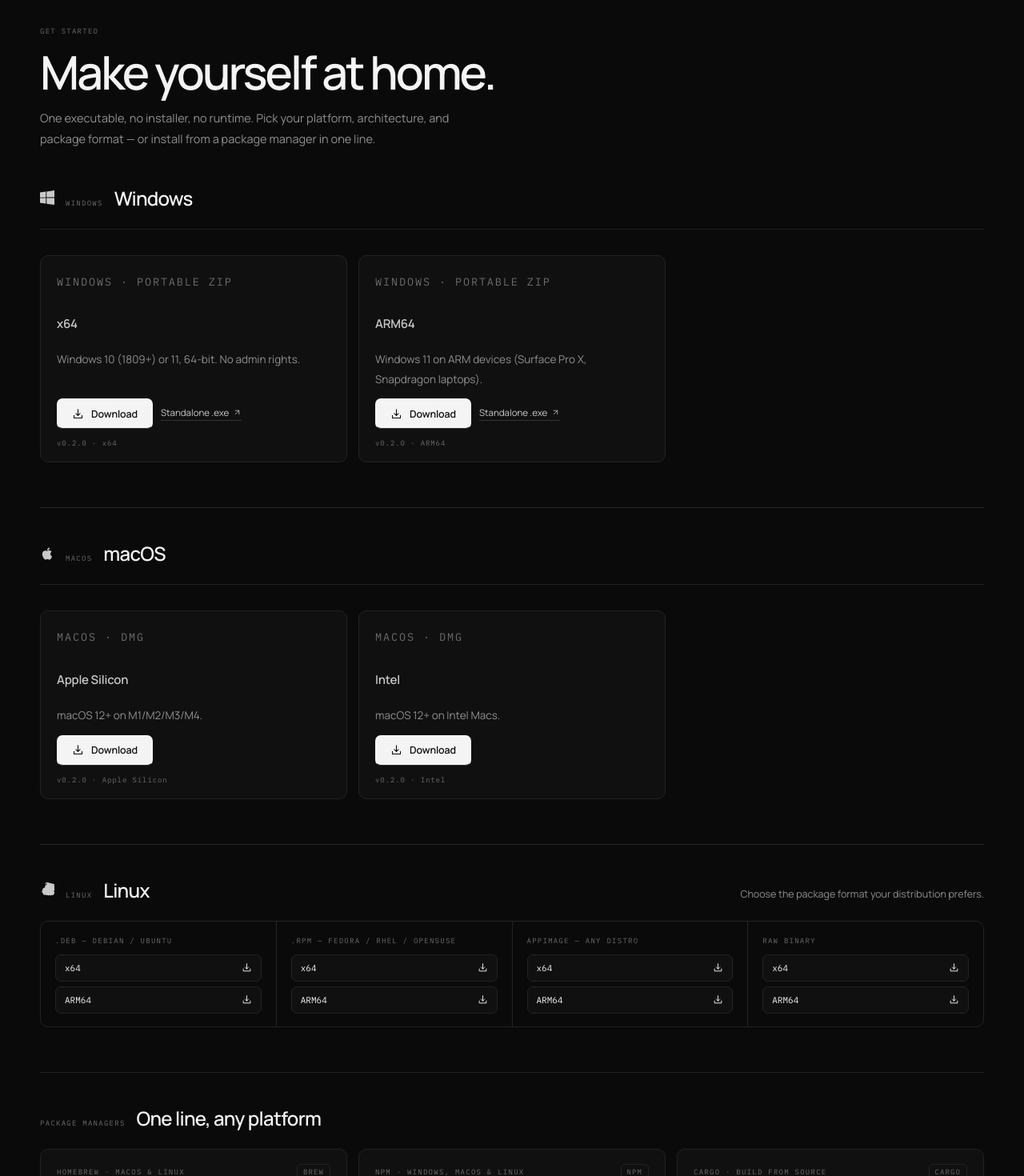
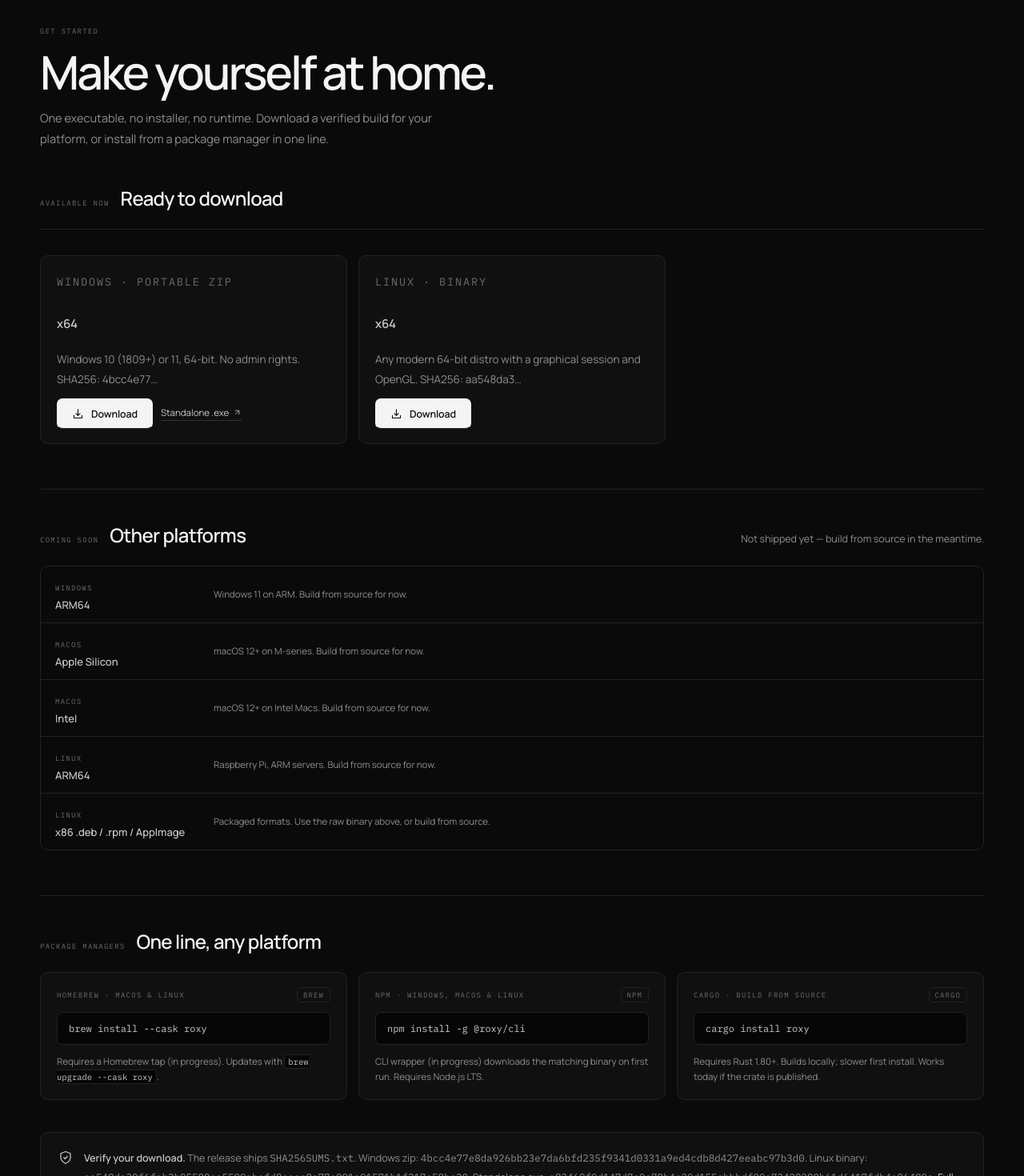
Before and after one commit to RoaraxAli/ROXY-web, a Next.js app: page /install in a window 1280 px wide. Shown: the part 100-1570 px from the top of the page at 80% size. Built offline with nearby package versions, Linux system fonts and the light colour scheme.

Commit message:
fix: align install page to real release assets with checksums

```diff
--- a/app/marketing.css
+++ b/app/marketing.css
@@ -684,6 +684,16 @@ html[data-theme='light'] .marketing-shell .btn-primary:hover { background: #3030
 .pkg-note { margin: 0; font-size: 11.5px; line-height: 1.65; color: var(--muted); }
 .pkg-note code { font-size: 10.5px; padding: 1px 4px; border: 1px solid var(--line); border-radius: 4px; background: var(--bg-sunk); color: var(--text-soft); }
 
+.coming-grid { display: flex; flex-direction: column; border: 1px solid var(--line); border-radius: var(--radius); overflow: hidden; }
+.coming-row { display: grid; grid-template-columns: 180px 1fr; gap: 18px; align-items: center; padding: 13px 18px; border-bottom: 1px solid var(--line); }
+.coming-row:last-child { border-bottom: 0; }
+.coming-row b { display: block; margin-top: 4px; font-size: 13px; font-weight: 520; color: var(--text-soft); }
+.coming-note { font-size: 11.5px; color: var(--muted); line-height: 1.6; }
+
+@media (max-width: 700px) {
+  .coming-row { grid-template-columns: minmax(0, 1fr); gap: 6px; }
+}
+
 @media (max-width: 1080px) {
   .linux-matrix { grid-template-columns: repeat(2, 1fr); }
   .pkg-grid { grid-template-columns: minmax(0, 1fr); }
--- a/content/install-content.tsx
+++ b/content/install-content.tsx
@@ -1,36 +1,20 @@
-import { Download, Github, Shield, Terminal, ChevronDown, ArrowUpRight, Cpu, Globe } from '../components/icons'
+import { Download, Github, Shield, Terminal, ChevronDown, ArrowUpRight } from '../components/icons'
 
-const WinLogo = () => <svg width="18" height="18" viewBox="0 0 24 24" fill="currentColor" aria-hidden="true"><path d="M0 3.449L9.75 2.1v9.45H0m10.95-9.6L24 0v11.4H10.95M0 12.6h9.75v9.45L0 20.699M10.95 12.6H24V24l-12.9-1.8" /></svg>
-const MacLogo = () => <svg width="18" height="18" viewBox="0 0 24 24" fill="currentColor" aria-hidden="true"><path d="M18.71 19.5c-.83 1.24-1.71 2.45-3.05 2.47-1.34.03-1.77-.79-3.29-.79-1.53 0-2 .77-3.27.82-1.31.05-2.3-1.32-3.14-2.53C4.25 17 2.94 12.45 4.7 9.39c.87-1.52 2.43-2.48 4.12-2.51 1.28-.02 2.5.87 3.29.87.78 0 2.26-1.07 3.8-.91.65.03 2.47.26 3.64 1.98-.09.06-2.17 1.28-2.15 3.81.03 3.02 2.65 4.03 2.68 4.04-.03.07-.42 1.44-1.38 2.83M13 3.5c.73-.83 1.94-1.46 2.94-1.5.13 1.17-.34 2.35-1.04 3.19-.69.85-1.83 1.51-2.95 1.42-.15-1.15.41-2.35 1.05-3.11z" /></svg>
-const LinuxLogo = () => <svg width="18" height="18" viewBox="0 0 24 24" fill="currentColor" aria-hidden="true"><path d="M12.504 0c-.155 0-.315.008-.48.021-4.227.333-3.106 3.42-3.106 3.42s.294-.353.886-.788c.48-.354 1.038-.58 1.62-.696.148-.029.27-.044.36-.05.14-.01.25.01.32.08.09.09.1.23.03.4-.07.17-.2.34-.35.5-.09.09-.18.17-.27.24-.99.78-2.2 1.4-2.78 2.45-.45.8-.68 1.7-.68 2.67 0 .3.02.6.06.9-.96-.05-1.8.1-2.46.5-.98.6-1.5 1.5-1.5 2.5 0 .42.08.83.23 1.2-.4.25-.7.58-.9.98-.35.7-.4 1.5-.1 2.2.3.7.9 1.2 1.7 1.4.1.03.2.05.3.07-.1.4-.1.8 0 1.2.15.6.5 1.1 1 1.4.5.3 1.1.4 1.7.3.4-.07.8-.2 1.1-.4.25.35.6.6 1 .75.5.2 1.1.2 1.6.05.3-.1.6-.25.8-.45.2.3.5.55.85.7.5.2 1.1.2 1.6 0 .35-.15.65-.35.9-.6.2.25.45.45.75.6.55.25 1.2.25 1.7 0 .35-.15.65-.4.85-.7.25.2.55.35.9.45.6.15 1.2.05 1.7-.2.45-.25.8-.6 1-1.05.1-.2.15-.4.18-.6.6-.1.95-.4 1.15-.9.25-.6.25-1.3-.05-1.9-.2-.4-.5-.7-.85-.9.15-.35.25-.75.25-1.15 0-1 .5-1.9 1.5-2.5.6-.35 1.4-.45 2.3-.4.04-.3.06-.6.06-.9 0-.95-.23-1.85-.68-2.65-.58-1.05-1.79-1.67-2.78-2.45-.09-.07-.18-.15-.27-.24-.15-.16-.28-.33-.35-.5-.07-.17-.06-.31.03-.4.07-.07.18-.09.32-.08.09.006.212.021.36.05.582.116 1.14.342 1.62.696.592.435.886.788.886.788s1.121-3.087-3.106-3.42c-.165-.013-.325-.021-.48-.021z" /></svg>
-
-const WINDOWS = [
-  { arch: 'x64', format: 'Portable ZIP', href: 'https://github.com/RoaraxAli/ROXY/releases/latest/download/roxy-windows-x64.zip', alt: 'https://github.com/RoaraxAli/ROXY/releases/latest/download/roxy.exe', note: 'Windows 10 (1809+) or 11, 64-bit. No admin rights.' },
-  { arch: 'ARM64', format: 'Portable ZIP', href: 'https://github.com/RoaraxAli/ROXY/releases/latest/download/roxy-windows-arm64.zip', alt: 'https://github.com/RoaraxAli/ROXY/releases/latest/download/roxy-arm64.exe', note: 'Windows 11 on ARM devices (Surface Pro X, Snapdragon laptops).' },
+const BUILDS = [
+  { platform: 'Windows', arch: 'x64', format: 'Portable ZIP', href: 'https://github.com/RoaraxAli/ROXY/releases/latest/download/roxy-windows-x64.zip', alt: 'https://github.com/RoaraxAli/ROXY/releases/latest/download/roxy.exe', note: 'Windows 10 (1809+) or 11, 64-bit. No admin rights. SHA256: 4bcc4e77…', sha: '4bcc4e77e8da926bb23e7da6bfd235f9341d0331a9ed4cdb8d427eeabc97b3d0' },
+  { platform: 'Linux', arch: 'x64', format: 'Binary', href: 'https://github.com/RoaraxAli/ROXY/releases/latest/download/roxy-linux', note: 'Any modern 64-bit distro with a graphical session and OpenGL. SHA256: aa548da3…', sha: 'aa548da30f6fab3b95588ae5599abefd8ccec8a77c991a91571b1f317e58bc30' },
 ]
 
-const MACOS = [
-  { arch: 'Apple Silicon', format: 'DMG', href: 'https://github.com/RoaraxAli/ROXY/releases/latest/download/roxy-macos-aarch64.dmg', note: 'macOS 12+ on M1/M2/M3/M4.' },
-  { arch: 'Intel', format: 'DMG', href: 'https://github.com/RoaraxAli/ROXY/releases/latest/download/roxy-macos-x86_64.dmg', note: 'macOS 12+ on Intel Macs.' },
-]
-
-const LINUX_DEB = [
-  { arch: 'x64', href: 'https://github.com/RoaraxAli/ROXY/releases/latest/download/roxy-linux-x86_64.deb' },
-  { arch: 'ARM64', href: 'https://github.com/RoaraxAli/ROXY/releases/latest/download/roxy-linux-aarch64.deb' },
-]
-
-const LINUX_RPM = [
-  { arch: 'x64', href: 'https://github.com/RoaraxAli/ROXY/releases/latest/download/roxy-linux-x86_64.rpm' },
-  { arch: 'ARM64', href: 'https://github.com/RoaraxAli/ROXY/releases/latest/download/roxy-linux-aarch64.rpm' },
-]
-
-const LINUX_APPIMAGE = [
-  { arch: 'x64', href: 'https://github.com/RoaraxAli/ROXY/releases/latest/download/roxy-linux-x86_64.AppImage' },
-  { arch: 'ARM64', href: 'https://github.com/RoaraxAli/ROXY/releases/latest/download/roxy-linux-aarch64.AppImage' },
+const COMING = [
+  { platform: 'Windows', arch: 'ARM64', note: 'Windows 11 on ARM. Build from source for now.' },
+  { platform: 'macOS', arch: 'Apple Silicon', note: 'macOS 12+ on M-series. Build from source for now.' },
+  { platform: 'macOS', arch: 'Intel', note: 'macOS 12+ on Intel Macs. Build from source for now.' },
+  { platform: 'Linux', arch: 'ARM64', note: 'Raspberry Pi, ARM servers. Build from source for now.' },
+  { platform: 'Linux', arch: 'x86 .deb / .rpm / AppImage', note: 'Packaged formats. Use the raw binary above, or build from source.' },
 ]
 
 const STEPS = [
-  { number: '01', title: 'Make it yours', body: <>Extract or install the package. On Linux, run <code>chmod +x roxy-*</code> for the AppImage or binary. Keep ROXY in a writable folder.</> },
+  { number: '01', title: 'Make it yours', body: <>Extract or run the binary. On Linux, run <code>chmod +x roxy-linux</code>. Keep ROXY in a writable folder.</> },
   { number: '02', title: 'Bring your models', body: <>Open <b>Models → API models</b> and add a key, or install an agent CLI. Keep your existing subscriptions and local workflows.</> },
   { number: '03', title: 'Pick up the thread', body: <>Start talking. Switch models whenever you need another perspective. Your full conversation follows you.</> },
 ]
@@ -40,62 +24,34 @@ export default function InstallContent() {
     <header className="install-head">
       <p className="mono-label">Get started</p>
       <h1>Make yourself at home.</h1>
-      <p className="install-lede">One executable, no installer, no runtime. Pick your platform, architecture, and package format — or install from a package manager in one line.</p>
+      <p className="install-lede">One executable, no installer, no runtime. Download a verified build for your platform, or install from a package manager in one line.</p>
     </header>
 
     <section className="install-group">
-      <div className="group-head"><WinLogo /><span className="mono-label">Windows</span><h2>Windows</h2></div>
+      <div className="group-head"><span className="mono-label">Available now</span><h2>Ready to download</h2></div>
       <div className="build-grid">
-        {WINDOWS.map(({ arch, format, href, alt, note }) => (
-          <article className="build-card" key={arch}>
-            <div className="build-top"><div><p className="mono-label">Windows · {format}</p><h3>{arch}</h3></div></div>
+        {BUILDS.map(({ platform, arch, format, href, alt, note }) => (
+          <article className="build-card" key={`${platform}-${arch}`}>
+            <div className="build-top"><div><p className="mono-label">{platform} · {format}</p><h3>{arch}</h3></div></div>
             <p className="build-note">{note}</p>
             <div className="build-actions">
               <a className="btn btn-primary" href={href}><Download size={15} /> Download</a>
               {alt && <a className="build-alt" href={alt}>Standalone .exe <ArrowUpRight size={11} /></a>}
             </div>
-            <span className="build-version">v0.2.0 · {arch}</span>
           </article>
         ))}
       </div>
     </section>
 
     <section className="install-group">
-      <div className="group-head"><MacLogo /><span className="mono-label">macOS</span><h2>macOS</h2></div>
-      <div className="build-grid">
-        {MACOS.map(({ arch, format, href, note }) => (
-          <article className="build-card" key={arch}>
-            <div className="build-top"><div><p className="mono-label">macOS · {format}</p><h3>{arch}</h3></div></div>
-            <p className="build-note">{note}</p>
-            <div className="build-actions"><a className="btn btn-primary" href={href}><Download size={15} /> Download</a></div>
-            <span className="build-version">v0.2.0 · {arch}</span>
-          </article>
+      <div className="group-head"><span className="mono-label">Coming soon</span><h2>Other platforms</h2><p className="group-lede">Not shipped yet — build from source in the meantime.</p></div>
+      <div className="coming-grid">
+        {COMING.map(({ platform, arch, note }) => (
+          <div className="coming-row" key={`${platform}-${arch}`}>
+            <div><span className="mono-label">{platform}</span><b>{arch}</b></div>
+            <span className="coming-note">{note}</span>
+          </div>
         ))}
-      </div>
-    </section>
-
-    <section className="install-group">
-      <div className="group-head"><LinuxLogo /><span className="mono-label">Linux</span><h2>Linux</h2><p className="group-lede">Choose the package format your distribution prefers.</p></div>
-      <div className="linux-matrix">
-        <div className="matrix-col">
-          <p className="mono-label">.deb — Debian / Ubuntu</p>
-          <div className="matrix-rows">{LINUX_DEB.map(({ arch, href }) => <a className="matrix-row" key={arch} href={href}><span>{arch}</span><Download size={13} /></a>)}</div>
-        </div>
-        <div className="matrix-col">
-          <p className="mono-label">.rpm — Fedora / RHEL / openSUSE</p>
-          <div className="matrix-rows">{LINUX_RPM.map(({ arch, href }) => <a className="matrix-row" key={arch} href={href}><span>{arch}</span><Download size={13} /></a>)}</div>
-        </div>
-        <div className="matrix-col">
-          <p className="mono-label">AppImage — any distro</p>
-          <div className="matrix-rows">{LINUX_APPIMAGE.map(({ arch, href }) => <a className="matrix-row" key={arch} href={href}><span>{arch}</span><Download size={13} /></a>)}</div>
-        </div>
-        <div className="matrix-col">
-          <p className="mono-label">Raw binary</p>
-          <div className="matrix-rows">
-            <a className="matrix-row" href="https://github.com/RoaraxAli/ROXY/releases/latest/download/roxy-linux-x86_64"><span>x64</span><Download size={13} /></a>
-            <a className="matrix-row" href="https://github.com/RoaraxAli/ROXY/releases/latest/download/roxy-linux-aarch64"><span>ARM64</span><Download size={13} /></a>
-          </div>
-        </div>
       </div>
     </section>
 
@@ -105,24 +61,24 @@ export default function InstallContent() {
         <div className="pkg-card">
           <div className="pkg-head"><span className="mono-label">Homebrew · macOS &amp; Linux</span><span className="pkg-badge">brew</span></div>
           <pre><code>brew install --cask roxy</code></pre>
-          <p className="pkg-note">Requires Homebrew. Updates with <code>brew upgrade --cask roxy</code>.</p>
+          <p className="pkg-note">Requires a Homebrew tap (in progress). Updates with <code>brew upgrade --cask roxy</code>.</p>
         </div>
         <div className="pkg-card">
           <div className="pkg-head"><span className="mono-label">npm · Windows, macOS &amp; Linux</span><span className="pkg-badge">npm</span></div>
           <pre><code>npm install -g @roxy/cli</code></pre>
-          <p className="pkg-note">Requires Node.js LTS. The CLI downloads the matching binary on first run.</p>
+          <p className="pkg-note">CLI wrapper (in progress) downloads the matching binary on first run. Requires Node.js LTS.</p>
         </div>
         <div className="pkg-card">
           <div className="pkg-head"><span className="mono-label">Cargo · build from source</span><span className="pkg-badge">cargo</span></div>
           <pre><code>cargo install roxy</code></pre>
-          <p className="pkg-note">Requires Rust 1.80+. Builds locally; slower first install.</p>
+          <p className="pkg-note">Requires Rust 1.80+. Builds locally; slower first install. Works today if the crate is published.</p>
         </div>
       </div>
     </section>
 
     <div className="install-note">
       <Shield size={18} />
-      <p><b>One thing to know.</b> Windows builds are unsigned and macOS builds are not notarized yet, so SmartScreen / Gatekeeper may warn. Verify the SHA-256 checksum, then choose <b>More info → Run anyway</b> (Windows) or right-click → Open (macOS). <a href="#verify">How to verify →</a></p>
+      <p><b>Verify your download.</b> The release ships <code>SHA256SUMS.txt</code>. Windows zip: <code>4bcc4e77e8da926bb23e7da6bfd235f9341d0331a9ed4cdb8d427eeabc97b3d0</code>. Linux binary: <code>aa548da30f6fab3b95588ae5599abefd8ccec8a77c991a91571b1f317e58bc30</code>. Standalone exe: <code>a83469f9d147d7c9e78b4c29d155ebbbdf09a73428280b61d6417fdb4a86499e</code>. <a href="https://github.com/RoaraxAli/ROXY/releases">Full checksums →</a></p>
     </div>
 
     <section className="install-steps">
@@ -130,19 +86,17 @@ export default function InstallContent() {
       <div className="step-grid">{STEPS.map(({ number, title, body }) => <div key={number}><span className="mono-label">{number}</span><h3>{title}</h3><p>{body}</p></div>)}</div>
     </section>
 
-    <details className="install-details"><summary><span><Terminal size={15} /> Linux: install from your terminal</span><ChevronDown size={14} /></summary><pre><code>curl -fL -o roxy https://github.com/RoaraxAli/ROXY/releases/latest/download/roxy-linux-x86_64{`\n`}chmod +x roxy{`\n`}mkdir -p ~/.local/bin && mv roxy ~/.local/bin/roxy{`\n`}roxy</code></pre><p>Your local data folder is <code>~/.config/roxy/</code>.</p></details>
+    <details className="install-details"><summary><span><Terminal size={15} /> Linux: install from your terminal</span><ChevronDown size={14} /></summary><pre><code>curl -fL -o roxy https://github.com/RoaraxAli/ROXY/releases/latest/download/roxy-linux{`\n`}chmod +x roxy{`\n`}mkdir -p ~/.local/bin && mv roxy ~/.local/bin/roxy{`\n`}roxy</code></pre><p>Your local data folder is <code>~/.config/roxy/</code>.</p></details>
 
-    <details className="install-details" id="verify"><summary><span><Shield size={15} /> Verify the integrity of your download</span><ChevronDown size={14} /></summary><p>Every release includes <code>SHA256SUMS.txt</code>. Checksums catch a corrupted or substituted file; they do not replace a code signature.</p><pre><code># Windows PowerShell{`\n`}Get-FileHash .\roxy-windows-x64.zip -Algorithm SHA256{`\n\n`}# macOS / Linux{`\n`}sha256sum roxy-*{`\n`}shasum -a 256 roxy-*</code></pre><p>Compare the result with <a href="https://github.com/RoaraxAli/ROXY/releases">the checksums published on the release page</a>. If they differ, do not run the file.</p></details>
+    <details className="install-details"><summary><span><Shield size={15} /> Windows: “Protected your PC” / unknown publisher</span><ChevronDown size={14} /></summary><p>ROXY’s Windows builds are <b>not code-signed</b> yet. SmartScreen may warn; this does not mean the release is signed by an unknown third party.</p><p>Download only from the official <a href="https://github.com/RoaraxAli/ROXY/releases">GitHub Releases page</a> and verify the SHA-256 checksum above. If it matches, choose <b>More info → Run anyway</b>. Do not bypass this warning for builds from other sources.</p></details>
 
-    <details className="install-details"><summary><span><Shield size={15} /> Windows &amp; macOS: “unidentified developer” warnings</span><ChevronDown size={14} /></summary><p>ROXY’s current builds are <b>not code-signed</b> yet, because no trusted signing certificate is configured. SmartScreen (Windows) and Gatekeeper (macOS) therefore warn; this does not mean the release is signed by an unknown third party.</p><p>Download only from the official <a href="https://github.com/RoaraxAli/ROXY/releases">GitHub Releases page</a> and verify the SHA-256 checksum above. If it matches, choose <b>More info → Run anyway</b> on Windows, or right-click → Open on macOS. Do not bypass this warning for builds from other sources.</p></details>
-
-    <details className="install-details"><summary><span><ArrowUpRight size={15} /> Updates &amp; troubleshooting</span><ChevronDown size={14} /></summary><p>ROXY checks for updates at launch and downloads them in-app with a live progress bar. For a manual check, open <b>Settings → About → Check for updates</b>.</p><ul><li>Keep ROXY in a writable folder, not Windows Program Files or <code>/Applications</code> without write access.</li><li>Agent CLIs require Node.js LTS. Restart ROXY after installing it.</li><li>On Linux, launch from a graphical session with an OpenGL driver.</li><li>For 9Router, start the server and refresh its model list. It listens on <code>localhost:20128</code>.</li></ul></details>
+    <details className="install-details"><summary><span><ArrowUpRight size={15} /> Updates &amp; troubleshooting</span><ChevronDown size={14} /></summary><p>ROXY checks for updates at launch and downloads them in-app with a live progress bar. For a manual check, open <b>Settings → About → Check for updates</b>.</p><ul><li>Keep ROXY in a writable folder, not Windows Program Files.</li><li>Agent CLIs require Node.js LTS. Restart ROXY after installing it.</li><li>On Linux, launch from a graphical session with an OpenGL driver.</li><li>For 9Router, start the server and refresh its model list. It listens on <code>localhost:20128</code>.</li></ul></details>
 
     <section className="build-source" id="source">
       <div>
         <p className="mono-label">From source</p>
         <h2>Prefer to build it yourself?</h2>
-        <p>Good. That is what open source is for. You’ll need Rust 1.80+ and a C toolchain.</p>
+        <p>Good. That is what open source is for. You’ll need Rust 1.80+ and a C toolchain. This is also how to get ROXY on macOS and other platforms today.</p>
         <a className="text-link" href="https://github.com/RoaraxAli/ROXY"><Github size={14} /> View the repository <ArrowUpRight size={12} /></a>
       </div>
       <div className="source-code">
```
